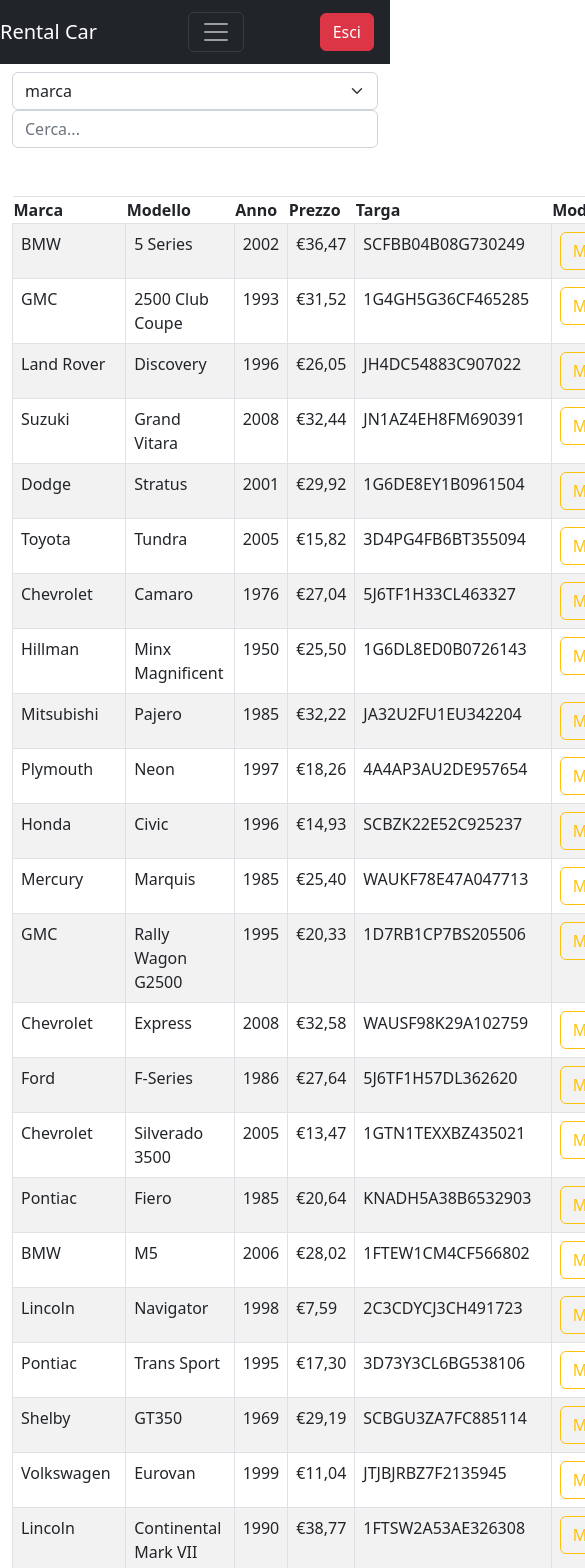
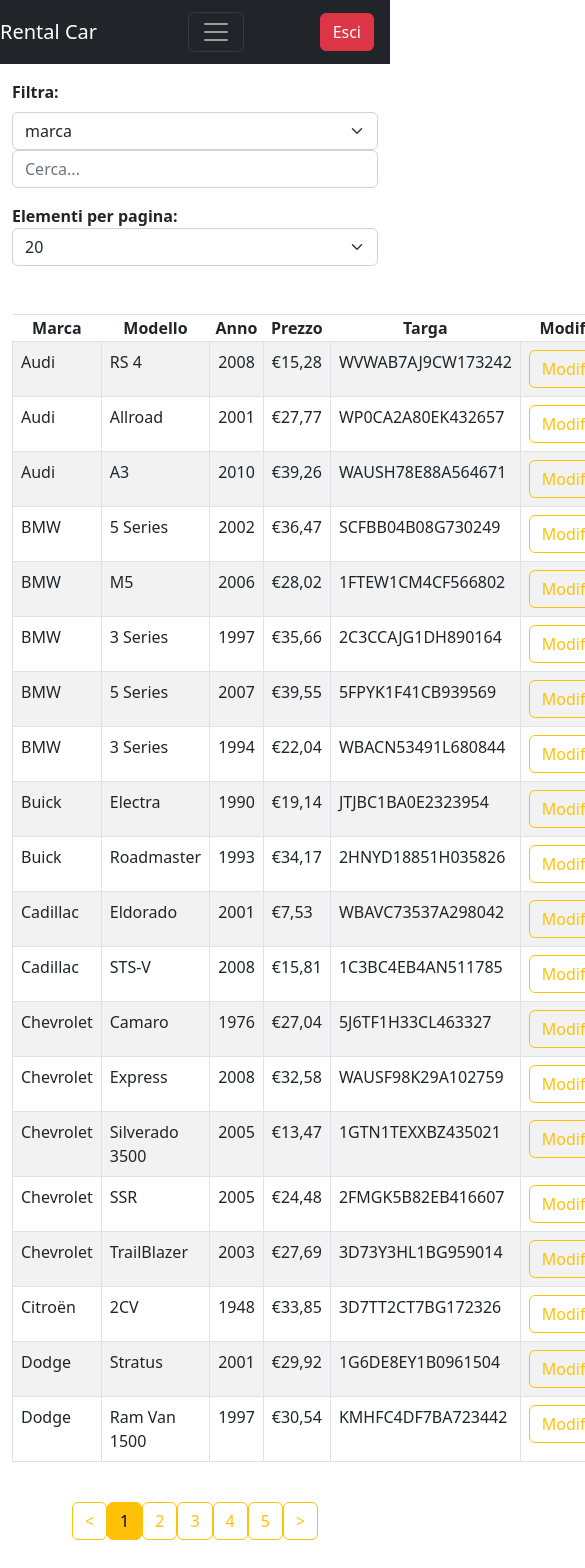
Before and after one commit to marco-spallone/RentalCar_Angular, an Angular app: page /cars in a window 390 px wide. Shown: the top 1568 px of the page, 585 px wide, since content can reach past the window. Built offline with nearby package versions, Linux system fonts and the light colour scheme.

Commit message:
-Aggiunta paginazione tabella. -Aggiunto ordinamento tabella.

```diff
--- a/src/app/app.module.ts
+++ b/src/app/app.module.ts
@@ -11,6 +11,8 @@
 import { UserFormComponent } from './userform/userForm.component';
 import {FormsModule} from "@angular/forms";
 import { CarFormComponent } from './car-form/car-form.component';
+import { PaginationPipe } from './pipes/pagination.pipe';
+import { SortPipe } from './pipes/sort.pipe';
 
 
 
@@ -23,7 +25,9 @@
     CarsComponent,
     TableComponent,
     UserFormComponent,
-    CarFormComponent
+    CarFormComponent,
+    PaginationPipe,
+    SortPipe
   ],
   imports: [
     BrowserModule,
--- a/src/app/button/config/button-config.ts
+++ b/src/app/button/config/button-config.ts
@@ -20,3 +20,13 @@
   text:'Elimina',
   cssClass:'btn btn-outline-danger'
 }
+export const prevButtonConfig: MyButtonConfig = {
+  icon: '',
+  text: '<',
+  cssClass: 'mt-3 btn btn-outline-warning'
+}
+export const nextButtonConfig: MyButtonConfig = {
+  icon: '',
+  text: '>',
+  cssClass: 'mt-3 btn btn-outline-warning'
+}
--- a/src/app/config/table-config.ts
+++ b/src/app/config/table-config.ts
@@ -1,6 +1,12 @@
-import {MyHeaders, MySearch, MyTableAction, MyTableActionsEnum, MyTableConfig} from "../table/table.component";
 import {
-  addButtonConfig,
+  MyHeaders, MyOrder,
+  MyPagination,
+  MySearch,
+  MyTableAction,
+  MyTableActionsEnum,
+  MyTableConfig
+} from "../table/table.component";
+import {
   deleteButtonConfig,
   editButtonConfig,
   viewResButtonConfig
@@ -16,7 +22,9 @@
     new MyTableAction(MyTableActionsEnum.EDIT, editButtonConfig),
     new MyTableAction(MyTableActionsEnum.VIEW_RES, viewResButtonConfig),
     new MyTableAction(MyTableActionsEnum.DELETE, deleteButtonConfig)
-  ]
+  ],
+  pagination: new MyPagination(20, [10, 20, 50]),
+  order: new MyOrder('name', 'desc'),
 }
 
 export const carsTableConfig: MyTableConfig ={
@@ -31,5 +39,7 @@
   actions:[
     new MyTableAction(MyTableActionsEnum.EDIT, editButtonConfig),
     new MyTableAction(MyTableActionsEnum.DELETE, deleteButtonConfig)
-  ]
+  ],
+  pagination: new MyPagination(20, [10, 20, 50]),
+  order: new MyOrder('marca', 'desc'),
 }
--- /dev/null
+++ b/src/app/pipes/pagination.pipe.ts
@@ -0,0 +1,13 @@
+import { Pipe, PipeTransform } from '@angular/core';
+
+@Pipe({
+  name: 'pagination'
+})
+export class PaginationPipe implements PipeTransform {
+
+  transform(data:any[], itemsForPage:number, page:number): any[] {
+    let first = +itemsForPage * (page - 1);
+    return data.slice(first, first + (+itemsForPage));
+  }
+
+}
--- /dev/null
+++ b/src/app/pipes/sort.pipe.ts
@@ -0,0 +1,37 @@
+import { Pipe, PipeTransform } from '@angular/core';
+
+@Pipe({
+  name: 'sort'
+})
+export class SortPipe implements PipeTransform {
+
+  transform(data:any[], order:string, column:string): any[] {
+    if(order==='asc'){
+      data.sort((a:any, b:any) => {
+        if(a[column]>b[column]) {
+          return 1;
+        }
+        if(a[column]<b[column]) {
+          return -1;
+        }
+        else{
+          return 0;
+        }
+      })
+    } else {
+      data.sort((a:any, b:any) => {
+        if(a[column]>b[column]) {
+          return -1;
+        }
+        if(a[column]<b[column]) {
+          return 1;
+        }
+        else{
+          return 0;
+        }
+      })
+    }
+    return Object.assign([], data);
+  }
+
+}
--- a/src/app/table/table.component.html
+++ b/src/app/table/table.component.html
@@ -1,20 +1,34 @@
-<select #searchFor name="searchFor" class="mt-2 form-select">
+<label class="mt-3" for="searchFor"><strong>Filtra:</strong></label>
+<select #searchFor name="searchFor" id="searchFor" class="mt-2 form-select">
   <option *ngFor="let option of tableConfig.search.columns">
     {{option}}
   </option>
 </select>
 <input #searchValue type="text" class="form-control" id="search" name="search" placeholder="Cerca..."
        (keyup)="applyFilter(searchFor.value, searchValue.value)"/>
+<label class="mt-3" for="pagination"><strong>Elementi per pagina:</strong></label>
+<select class="mb-3 form-select" name="pagination" id="pagination" [(ngModel)]="tableConfig.pagination.itemPerPage" (ngModelChange)="onItemPerPageChange()">
+  <option *ngFor="let i of tableConfig.pagination.itemPerPageOptions">{{i}}</option>
+</select>
 
 <table class="mt-5 table table-striped table-bordered">
   <thead>
-  <th *ngFor="let h of tableConfig.headers">{{h.label}}</th>
-  <th *ngFor="let addHeaders of tableConfig.actions">{{addHeaders.actionEnum}}</th>
+  <th *ngFor="let h of tableConfig.headers" class="text-center" (click)="sort(h.key)">{{h.label}}</th>
+  <th *ngFor="let addHeaders of tableConfig.actions" class="text-center">{{addHeaders.actionEnum}}</th>
   </thead>
   <tbody>
-  <tr *ngFor="let d of filtered, let rowId = index" [attr.id]="rowId">
+  <tr *ngFor="let d of filtered | sort:order:column | pagination:tableConfig.pagination.itemPerPage:page , let rowId = index" [attr.id]="rowId">
     <td *ngFor="let n of tableConfig.headers">{{d[n.key]}}</td>
     <td *ngFor="let act of tableConfig.actions"><app-button [buttonConfig]="act.buttonStyle" (click)="getEvent(d, act.actionEnum)"></app-button></td>
   </tr>
   </tbody>
 </table>
+<div class="container">
+  <div class="row">
+    <div class="mx-auto justify-content-center mt-2 mb-3 btn-group col-md-10 col-sm-10">
+      <app-button [buttonConfig]="prevButtonConfig" (click)="prev()"></app-button>
+      <app-button *ngFor="let p of iterableMaxPages" [buttonConfig]="setPageButton(p)" (click)="setPage(p)"></app-button>
+      <app-button [buttonConfig]="nextButtonConfig" (click)="next()"></app-button>
+    </div>
+  </div>
+</div>
--- a/src/app/table/table.component.ts
+++ b/src/app/table/table.component.ts
@@ -1,8 +1,5 @@
 import {Component, EventEmitter, Input, OnChanges, OnInit, Output, SimpleChanges} from '@angular/core';
-import {editButtonConfig, deleteButtonConfig, viewResButtonConfig} from "../button/config/button-config";
-import {Router} from "@angular/router";
-import {UsersService} from "../services/users.service";
-import {CarsService} from "../services/cars.service";
+import {prevButtonConfig, nextButtonConfig} from "../button/config/button-config";
 import {MyButtonConfig} from "../button/button.component";
 
 @Component({
@@ -15,17 +12,72 @@
   @Input() data!: any[];
   @Output() newItemEvent = new EventEmitter<any>();
   filtered!:any[];
+  order!: string;
+  column!: string;
+  page: number = 1;
+  maxPages!:number;
+  iterableMaxPages!:Array<any>;
+  pageButtonConfig!:MyButtonConfig;
+  prevButtonConfig = prevButtonConfig;
+  nextButtonConfig = nextButtonConfig;
 
   constructor() {
   }
   ngOnInit(): void {
     this.filtered=this.data;
+    this.order = this.tableConfig.order.orderType;
+    this.sort(this.tableConfig.order.defaultColumn);
+    this.onItemPerPageChange()
   }
 
   ngOnChanges(changes: SimpleChanges) {
     this.filtered=this.data;
   }
 
+  sort(column: string) {
+    this.column = column;
+    this.page=1;
+    if (this.order === 'desc') {
+      this.order = 'asc';
+    } else {
+      this.order = 'desc';
+    }
+  }
+
+  onItemPerPageChange(){
+    this.maxPages=this.data.length/this.tableConfig.pagination.itemPerPage;
+    if(this.maxPages%1===0){
+      this.iterableMaxPages = new Array(Math.floor(this.maxPages)).fill(this.maxPages).map((x,i)=>i);
+    } else {
+      this.iterableMaxPages = new Array(Math.floor(this.maxPages)+1).fill(this.maxPages).map((x,i)=>i);
+    }
+    this.page=1;
+  }
+
+  setPageButton(page:number):MyButtonConfig{
+    if(this.page===page+1){
+      this.pageButtonConfig = new MyButtonConfig('', (page+1).toString(), 'active mt-3 btn btn-outline-warning');
+    } else {
+      this.pageButtonConfig = new MyButtonConfig('', (page+1).toString(), 'mt-3 btn btn-outline-warning');
+    }
+    return this.pageButtonConfig;
+  }
+
+  setPage(page:number){
+    this.page=page+1;
+  }
+
+  prev(){
+    if(this.page>1){
+      this.page--;
+    }
+  }
+
+  next(){
+    if(this.page<this.maxPages){
+      this.page++;
+    }
+  }
 
   applyFilter(searchFor: string, searchValue: string) {
     this.filtered = this.data.filter((i: any) => i[searchFor.toLowerCase()].toString().toLowerCase().includes(searchValue.toLowerCase()));
@@ -42,12 +94,16 @@
   headers: MyHeaders[];
   search: MySearch;
   actions:MyTableAction[];
+  pagination:MyPagination;
+  order:MyOrder;
 
 
-  constructor(headers: MyHeaders[], search:MySearch, actions:MyTableAction[]) {
+  constructor(headers: MyHeaders[], search:MySearch, actions:MyTableAction[], pagination:MyPagination, order:MyOrder) {
     this.headers = headers;
     this.search=search;
     this.actions=actions;
+    this.pagination=pagination;
+    this.order=order;
   }
 }
 
@@ -86,3 +142,23 @@
     this.buttonStyle = buttonStyle;
   }
 }
+
+export class MyOrder {
+  defaultColumn: string;
+  orderType: string;
+
+  constructor(defaultColumn: string, orderType: string) {
+    this.defaultColumn = defaultColumn;
+    this.orderType = orderType;
+  }
+}
+
+export class MyPagination {
+  itemPerPage: number;
+  itemPerPageOptions: number[];
+
+  constructor(itemPerPage: number, itemPerPageOptions: number[]) {
+    this.itemPerPage = itemPerPage;
+    this.itemPerPageOptions = itemPerPageOptions;
+  }
+}
--- a/src/app/users/users.component.ts
+++ b/src/app/users/users.component.ts
@@ -4,6 +4,8 @@
 import {UsersService} from "../services/users.service";
 import {Router} from "@angular/router";
 import {User} from "../user";
+import {MyButtonConfig} from "../button/button.component";
+import {addButtonConfig} from "../button/config/button-config";
 
 @Component({
   selector: 'app-users',
```
Also changed, not shown: 2 other files (tests, documents, lock files or other folders).
